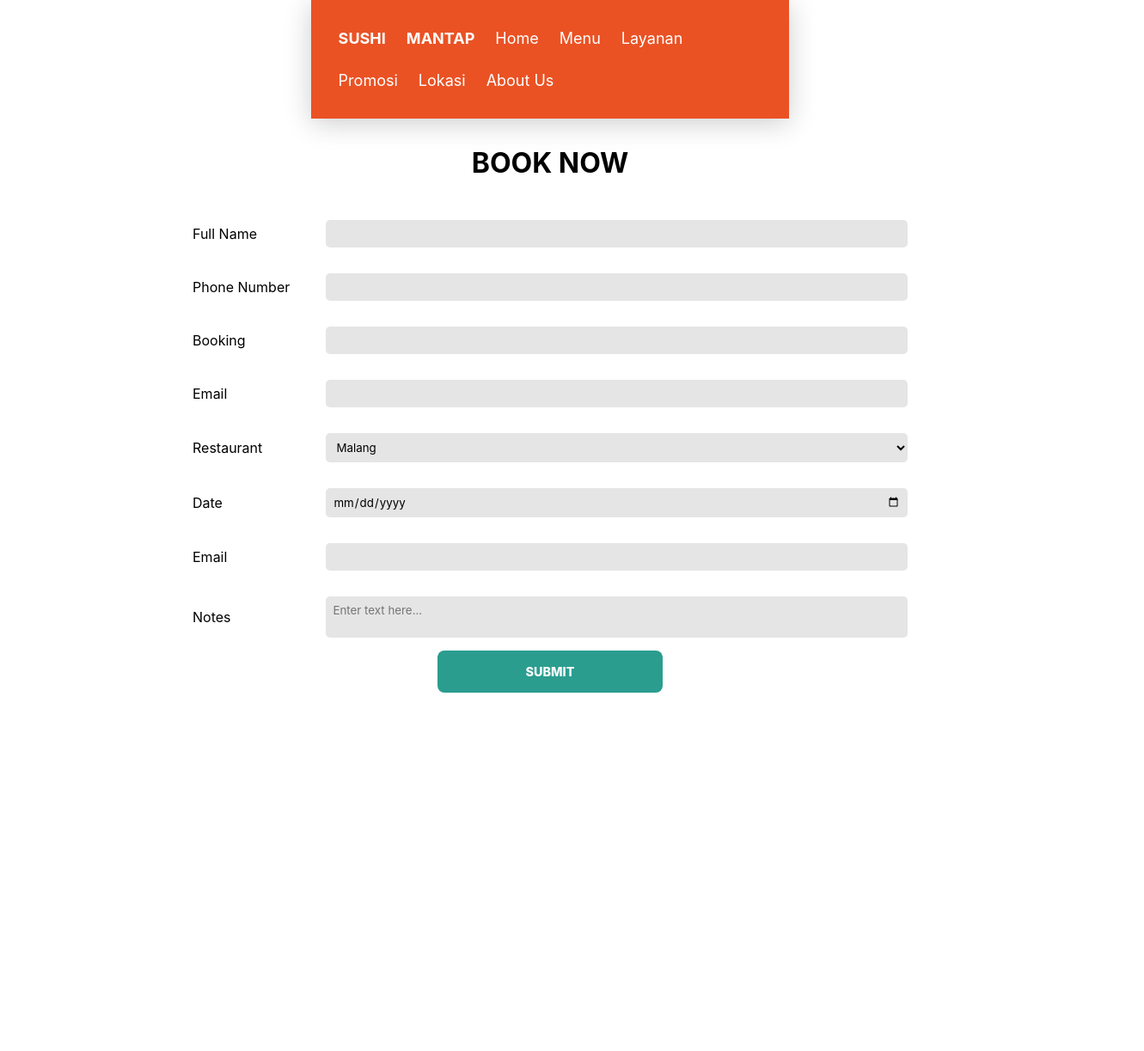
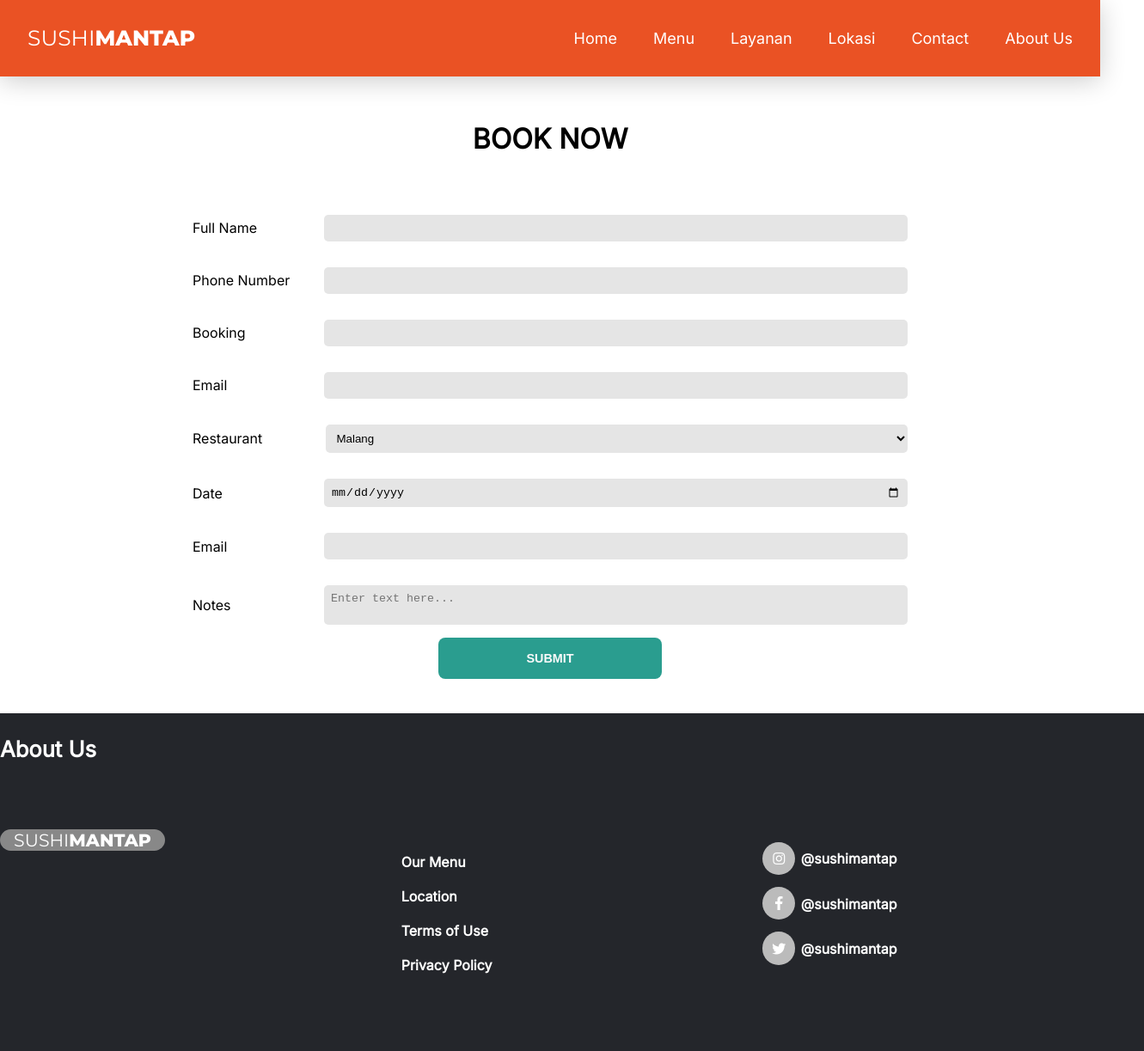
Before and after one commit to puskipus/myIMKProject, a plain HTML site: page pages/book-now.html in a window 1280 px wide. Shown: the whole page at 86% size, 1331 px wide, since content can reach past the window. Before the commit the page ends 806 px from the top, so only its background shows below. Drawn offline with Linux system fonts and the light colour scheme.

Commit message:
fix abyan\'s design

```diff
--- a/pages/book-now.html
+++ b/pages/book-now.html
@@ -5,37 +5,31 @@
     <meta charset="UTF-8">
     <meta http-equiv="X-UA-Compatible" content="IE=edge">
     <meta name="viewport" content="width=device-width, initial-scale=1.0">
-    <title>Book Now</title>
+    <title>SUSHI MANTAP - Book Now</title>
+    <link href="../photo/favicon-fix.png" rel="shorcut icon">
+    <link href='https://fonts.googleapis.com/css?family=Inter' rel='stylesheet'>
+    <link rel="stylesheet" href="https://fonts.googleapis.com/css?family=Montserrat:400,800" rel="stylesheet">
+    <link rel="stylesheet" href="https://cdnjs.cloudflare.com/ajax/libs/font-awesome/5.15.2/css/all.min.css">
     <link rel="stylesheet" href="../styles/rework.css">
 </head>
 
 <body>
     <!-- header here -->
-    <div class="header">
-        <div class="logoContainer">
-            <h1><a href="../index.html">SUSHI</a><span><a href="../index.html">MANTAP</a></span></h1>
+
+    <header>
+        <div class="header">
+            <a class="logo" href="../index.html">SUSHI<span>MANTAP</span></a>
+            <div class="header-right">
+                <a href="index.html">Home</a>
+                <a href="menu.html">Menu</a>
+                <a href="layanan.html">Layanan</a>
+                <a href="lokasi.html">Lokasi</a>
+                <a href="contact.html">Contact</a>
+                <a href="aboutUs.html">About Us</a>
+            </div>
         </div>
-        <ul class="navigation">
-            <a class="home" href="../index.html">
-                <li>Home</li>
-            </a>
-            <a class="menu" href="menu.html">
-                <li>Menu</li>
-            </a>
-            <a class="layanan" href="layanan.html">
-                <li>Layanan</li>
-            </a>
-            <a class="promosi" href="layanan.html">
-                <li>Promosi</li>
-            </a>
-            <a class="lokasi" href="lokasi.html">
-                <li>Lokasi</li>
-            </a>
-            <a class="aboutUs" href="aboutUs.html">
-                <li>About Us</li>
-            </a>
-        </ul>
-    </div>
+    </header>
+    <!-- header end -->
     <div class="form-title">
         <h1>book now</h1>
     </div>
@@ -98,6 +92,37 @@
             );
     </script>
     <!-- footer here -->
+
+    <footer class="bottomBar">
+        <div class="titleFooter">About Us</div>
+        <div class="containerFooter">
+            <div class="subContainerFooter">
+                <div class="logoFooter">
+                    <h1><a href="index.html">SUSHI</a><span><a href="index.html">MANTAP</a></span></h1>
+                </div>
+            </div>
+            <div class="subContainerFooter">
+                <div class="menuSubContainerFooters">
+                    <ul style="margin-top: 2.5vw;">
+                        <li><a href="#">Our Menu</a></li>
+                        <li><a href="#">Location</a></li>
+                        <li><a href="#">Terms of Use</a></li>
+                        <li><a href="#">Privacy Policy</a></li>
+                    </ul>
+                </div>
+            </div>
+            <div class="subContainerFooter">
+                <div class="menuSubContainerFooters">
+                    <ul>
+                        <li><a href="#"><i class="fab fa-instagram" id="iconFooter"></i>@sushimantap</a></li>
+                        <li><a href="#"><i class="fab fa-facebook-f" id="iconFooter"></i>@sushimantap</a></li>
+                        <li><a href="#"><i class="fab fa-twitter" id="iconFooter"></i>@sushimantap</a></li>
+                    </ul>
+                </div>
+            </div>
+        </div>
+    </footer>
+    <!-- end footer -->
 </body>
 
 </html>
--- a/styles/rework.css
+++ b/styles/rework.css
@@ -1,4 +1,4 @@
-*{
+body{
   margin: 0;
   padding: 0;
   font-family: 'Inter',sans-serif;
@@ -237,6 +237,10 @@ header{
 
 /* form for book-bow */
 
+form{
+  padding-bottom: 5vh;
+}
+
 .form-title{
   margin: 4vh;
 	text-transform: uppercase;
@@ -445,3 +449,7 @@ input:focus,textarea:focus,select:focus{
 .logoFooter a{
   color: white;
 }
+
+a{
+  text-decoration: none;
+}
```
Also changed, not shown: pages/lokasi.html (+1 -1 lines).
